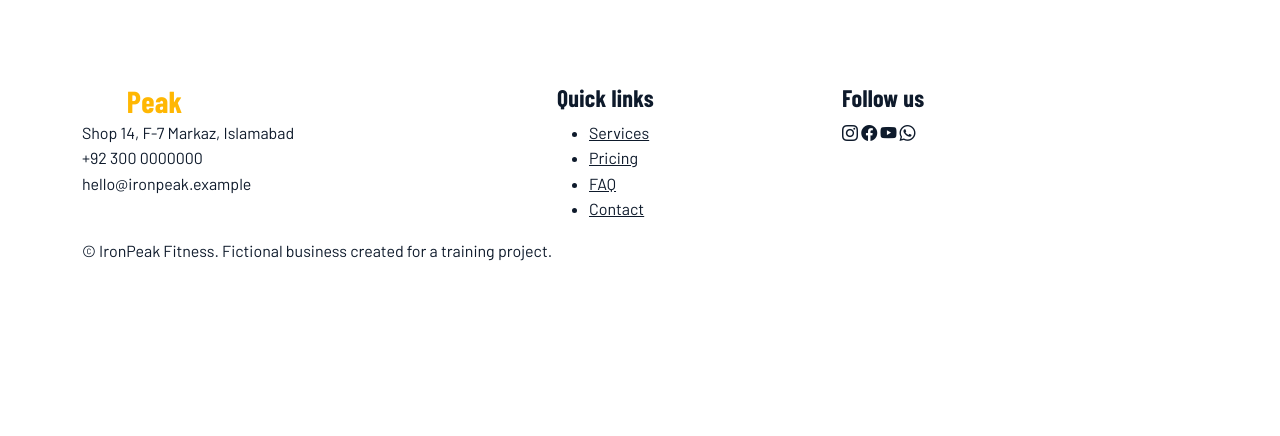
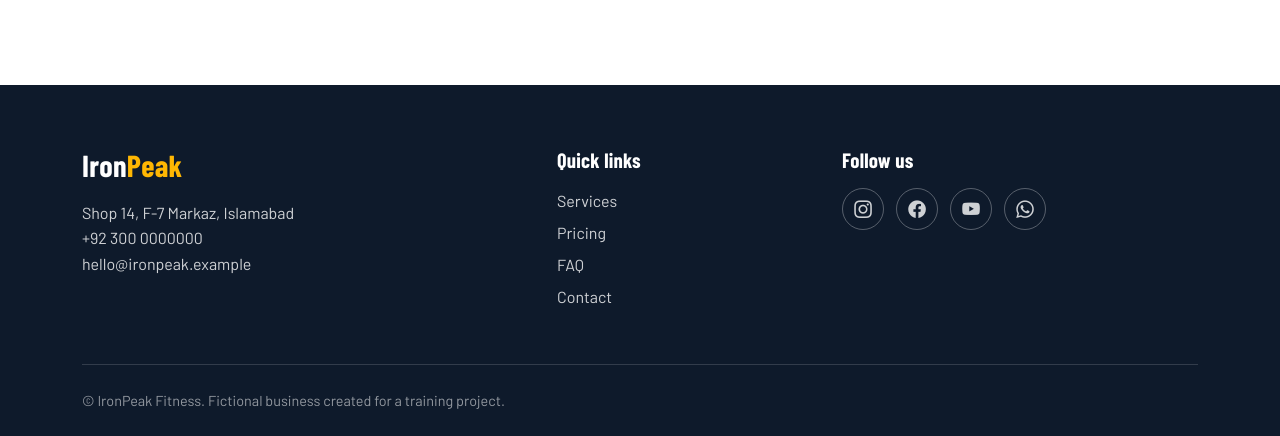
Before and after one commit to RoshaanWaheed/TSG-webdev-P02-roshaanwaheed, a plain HTML site: page index.html in a window 1280 px wide. Shown: the part 4660-5096 px from the top of the page. Before the commit the page ends 4940 px from the top, so only its background shows below. Drawn offline with nearby package versions, Linux system fonts and the light colour scheme.

Commit message:
Styling of Footer

```diff
--- a/css/style.css
+++ b/css/style.css
@@ -290,3 +290,25 @@ a { color: inherit; }
 
 .map-wrap { height: 100%; min-height: 380px; border-radius: var(--radius); overflow: hidden; border: 1px solid #d5dbe3; }
 .map-wrap iframe { width: 100%; height: 100%; min-height: 380px; border: 0; display: block; }
+
+.site-footer { background: var(--ink); color: rgba(255, 255, 255, 0.8); padding: 4rem 0 1.5rem; }
+.site-footer h4 { color: var(--white); font-size: 1.3rem; margin-bottom: 1rem; }
+.footer-text { margin-top: 1rem; }
+.footer-links { list-style: none; padding: 0; margin: 0; }
+.footer-links li { margin-bottom: 0.4rem; }
+.footer-links a { text-decoration: none; }
+.footer-links a:hover { color: var(--plate); }
+.socials { display: flex; gap: 0.75rem; }
+.socials a {
+  width: 42px;
+  height: 42px;
+  display: grid;
+  place-items: center;
+  border: 1px solid rgba(255, 255, 255, 0.3);
+  border-radius: 50%;
+  font-size: 1.1rem;
+  text-decoration: none;
+  transition: background 0.2s, color 0.2s;
+}
+.socials a:hover { background: var(--plate); color: var(--ink); border-color: var(--plate); }
+.copyright { margin: 3rem 0 0; padding-top: 1.5rem; border-top: 1px solid rgba(255, 255, 255, 0.15); font-size: 0.9rem; color: rgba(255, 255, 255, 0.55); }
```
